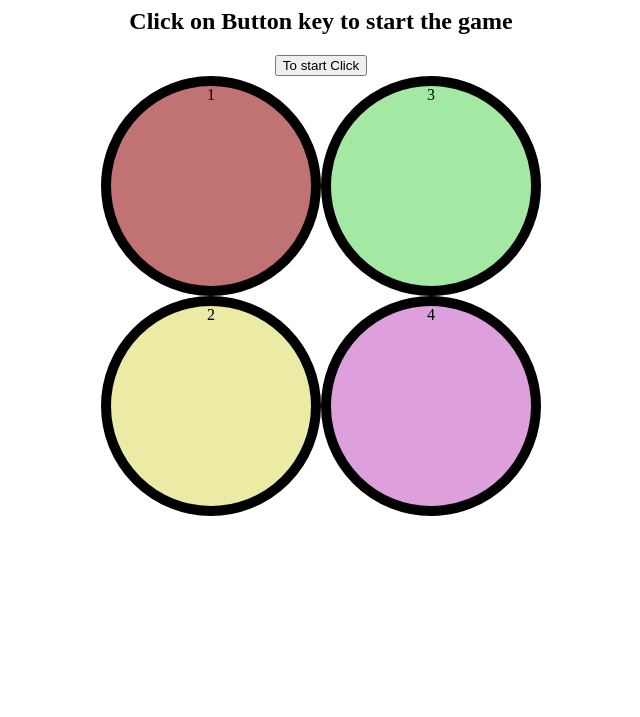
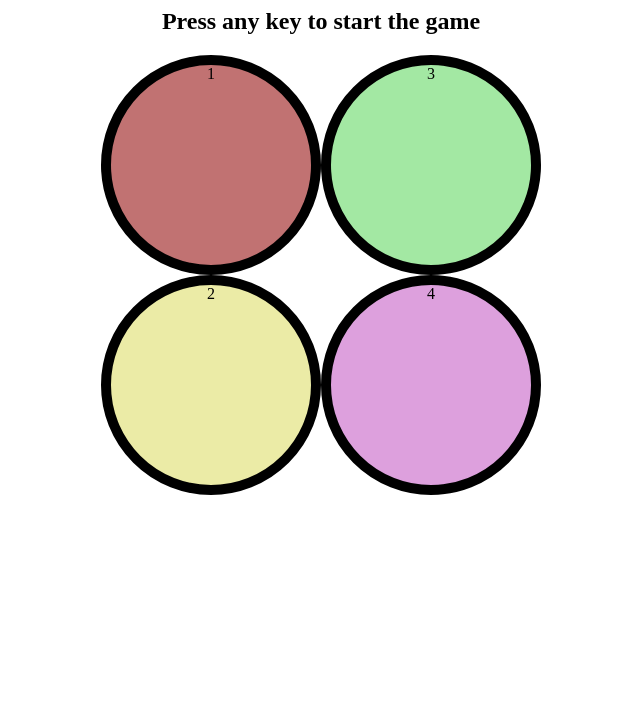
Before and after one commit to Anithero/Simon-Says-Game, a plain HTML site: page index.html in a window 1280 px wide. Shown: the part 83-800 px from the top of the page, without its empty margins (319-959 px from the left). Drawn offline with Linux system fonts and the light colour scheme; a web font is replaced by a local one.

Commit message:
Update index.html

```diff
--- a/index.html
+++ b/index.html
@@ -12,8 +12,7 @@
 <body>
 
     <h1>SIMON SAYS GAME</h1>
-    <h2>Click on Button key to start the game</h2>
-    <button id="start">To start Click</button>
+    <h2>Press any key to start the game</h2>
     <div class="btn-container">
         <div class="line1">
         <div class="btn red" type="button" id="red">1</div>
```
